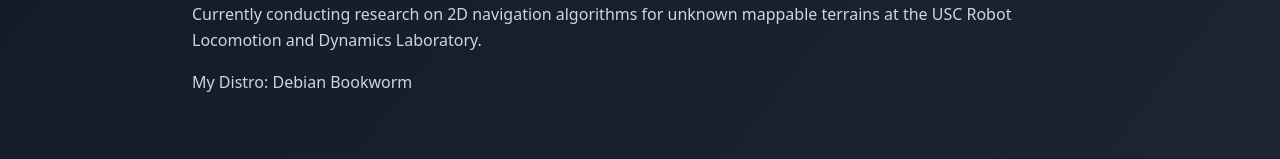
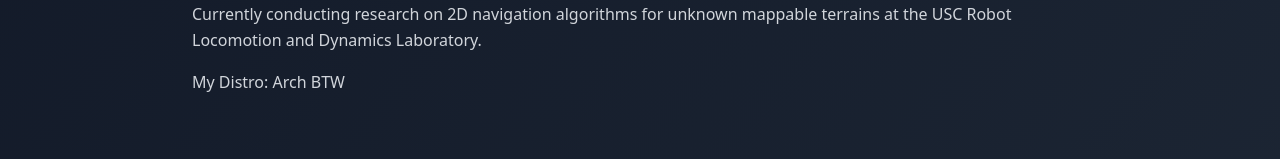
Before and after one commit to ajarteag/ajarteag.github.io, a React (Vite) app: page / in a window 1280 px wide. Shown: the part 623-782 px from the top of the page. Built offline with nearby package versions, Linux system fonts and the light colour scheme.

Commit message:
updated linux distro

```diff
--- a/src/Home.tsx
+++ b/src/Home.tsx
@@ -90,7 +90,7 @@ function Home() {
             An ambitious engineering student with experience in software engineering, embedded software, and robotics. Currently conducting research on 2D navigation algorithms for unknown mappable terrains at the USC Robot Locomotion and Dynamics Laboratory.
             </p>
             <p className="text-gray-300 leading-relaxed">
-            My Distro: Debian Bookworm
+            My Distro: Arch BTW
             </p>
           </section>
 
```
